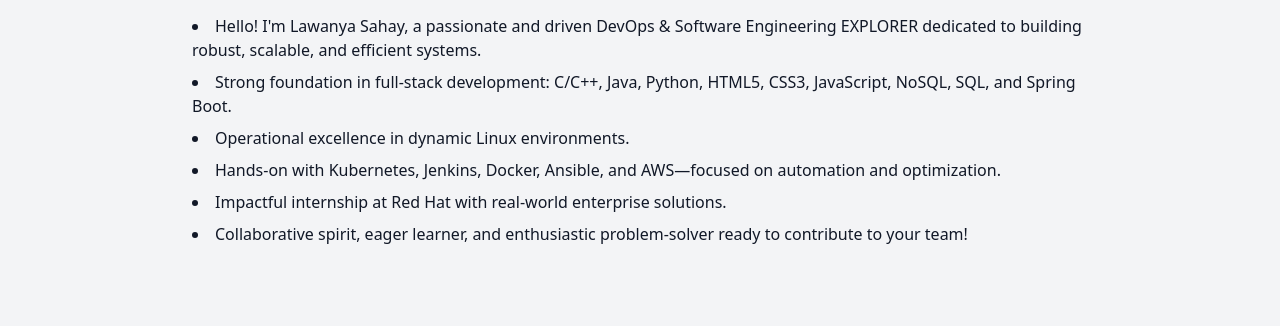
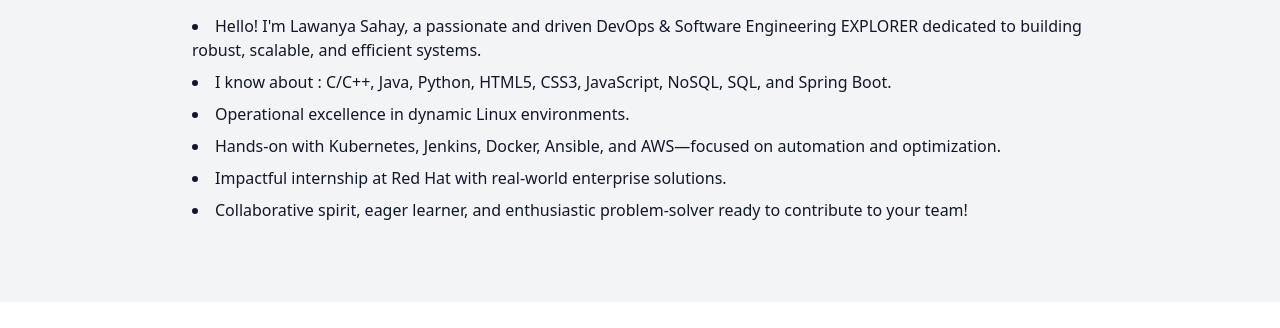
Before and after one commit to lawanyasahay1/Portfolio, a plain HTML site: page index.html in a window 1280 px wide. Shown: the part 472-800 px from the top of the page. Drawn offline with nearby package versions, Linux system fonts and the light colour scheme.

Commit message:
Update index.html

```diff
--- a/index.html
+++ b/index.html
@@ -34,7 +34,7 @@
       <h2 class="text-3xl font-bold mb-6 text-center">About Me</h2>
       <ul class="list-disc list-inside space-y-2">
         <li>Hello! I'm Lawanya Sahay, a passionate and driven DevOps & Software Engineering EXPLORER dedicated to building robust, scalable, and efficient systems.</li>
-        <li>Strong foundation in full-stack development: C/C++, Java, Python, HTML5, CSS3, JavaScript, NoSQL, SQL, and Spring Boot.</li>
+        <li>I know about : C/C++, Java, Python, HTML5, CSS3, JavaScript, NoSQL, SQL, and Spring Boot.</li>
         <li>Operational excellence in dynamic Linux environments.</li>
         <li>Hands-on with Kubernetes, Jenkins, Docker, Ansible, and AWS—focused on automation and optimization.</li>
         <li>Impactful internship at Red Hat with real-world enterprise solutions.</li>
```
